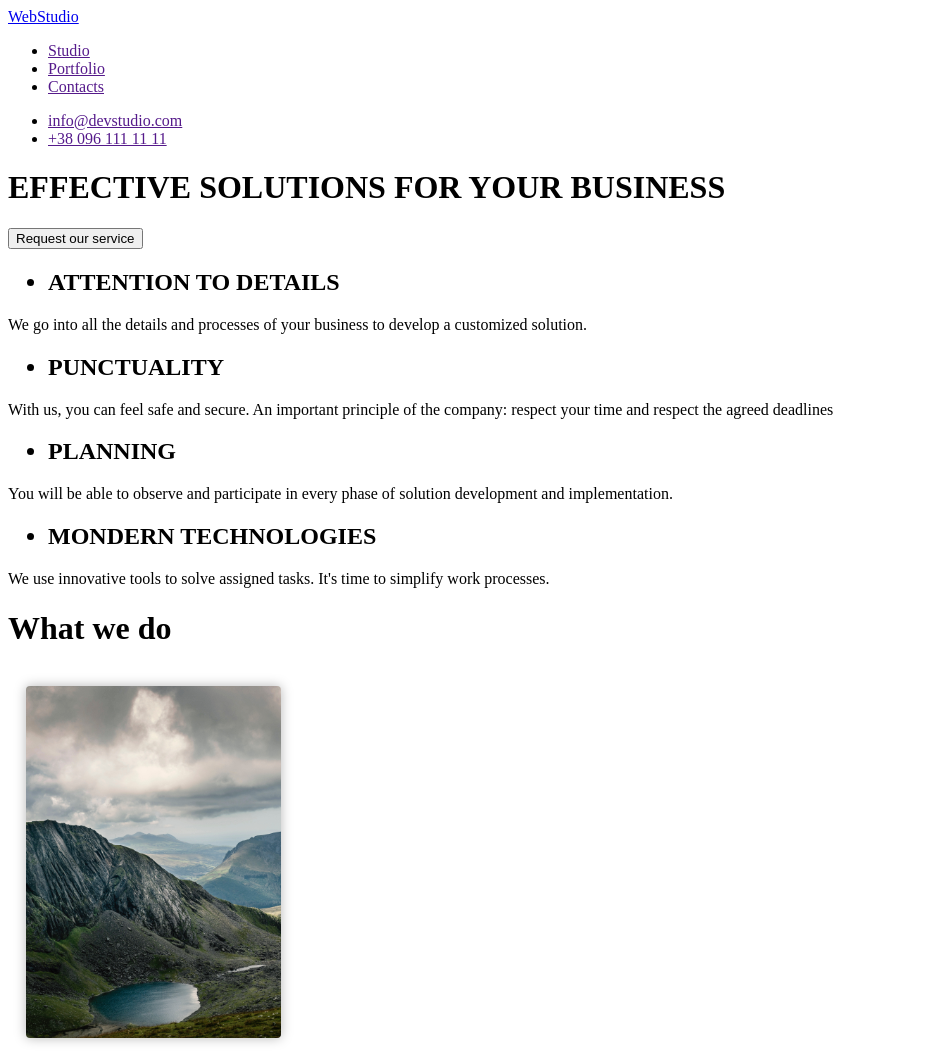
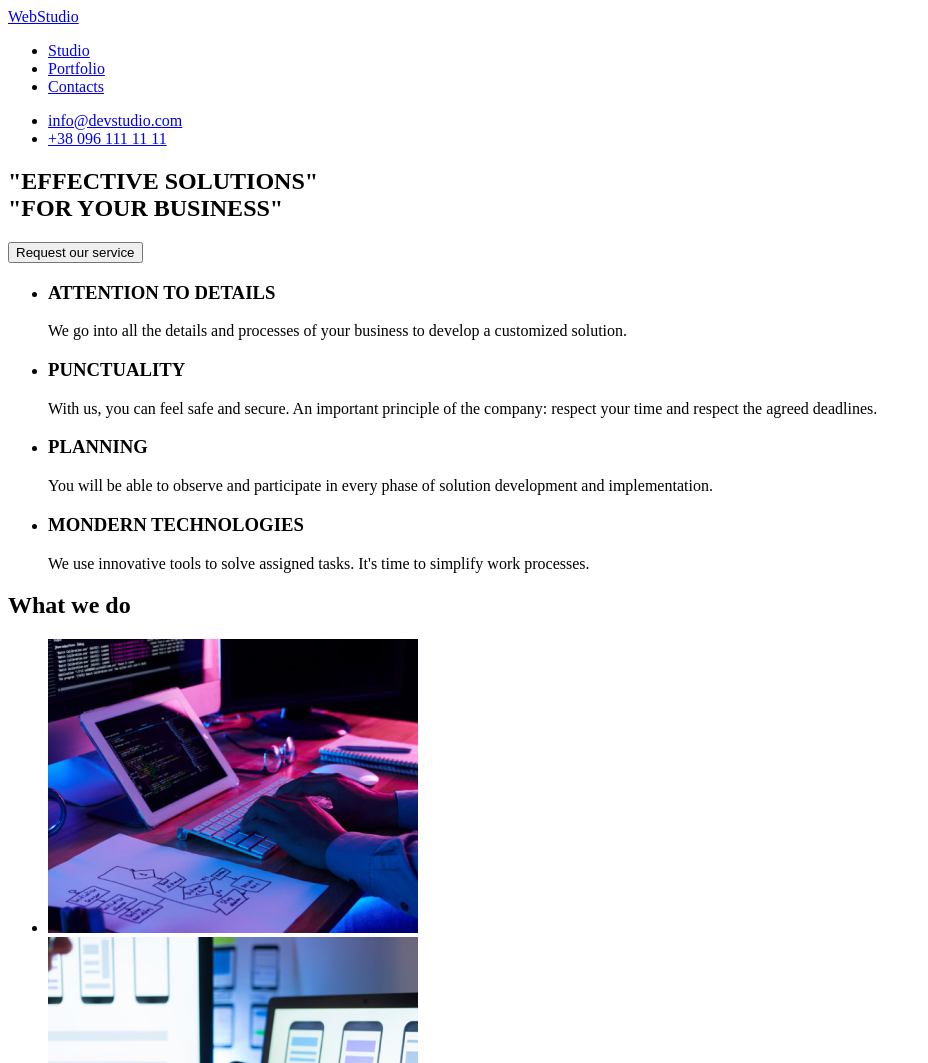
Before and after one commit to beam1501/GOIT-MARKUP-HW-01, a plain HTML site: page index.html in a window 1280 px wide. Shown: the top 1063 px of the page, without its empty margins (0-928 px from the left). Drawn offline with Linux system fonts and the light colour scheme.

Commit message:
change goit

```diff
--- a/index.html
+++ b/index.html
@@ -8,119 +8,110 @@
   </head>
   <body>
     <header>
-      <a href="/">WebStudio</a>
+      <a href="#">WebStudio</a>
       <nav>
         <ul>
-          <li><a href="">Studio</a></li>
-          <li><a href="">Portfolio</a></li>
-          <li><a href="">Contacts</a></li>
+          <li><a href="#">Studio</a></li>
+          <li><a href="#">Portfolio</a></li>
+          <li><a href="#">Contacts</a></li>
         </ul>
       </nav>
+      <ul>
+        <li><a href="mailto:info@devstudio.com">info@devstudio.com</a></li>
+        <li><a href="tel:+38 096 111 11 11">+38 096 111 11 11</a></li>
+      </ul>
     </header>
-    <div>
+    <main>
+      <section>
+        <h1>
+          "EFFECTIVE SOLUTIONS" <br />
+          "FOR YOUR BUSINESS"
+        </h1>
+        <button type="button">Request our service</button>
+      </section>
+      <section>
         <ul>
-        <li><a href="">info@devstudio.com</a></li>
-        <li><a href="">+38 096 111 11 11</a></li>
+          <li>
+            <h3>ATTENTION TO DETAILS</h3>
+            <p>
+              We go into all the details and processes of your business to
+              develop a customized solution.
+            </p>
+          </li>
+          <li>
+            <h3>PUNCTUALITY</h3>
+            <p>
+              With us, you can feel safe and secure. An important principle of
+              the company: respect your time and respect the agreed deadlines.
+            </p>
+          </li>
+          <li>
+            <h3>PLANNING</h3>
+            <p>
+              You will be able to observe and participate in every phase of
+              solution development and implementation.
+            </p>
+          </li>
+          <li>
+            <h3>MONDERN TECHNOLOGIES</h3>
+            <p>
+              We use innovative tools to solve assigned tasks. It's time to
+              simplify work processes.
+            </p>
+          </li>
         </ul>
-    </div>
-    <div>
-      <h1><b>EFFECTIVE SOLUTIONS FOR YOUR BUSINESS</b></h1>
-      <button>Request our service</button>
-    </div>
-    <div>
+      </section>
+      <section>
+        <h2>What we do</h2>
         <ul>
-        <h2>
-          <li><b>ATTENTION TO DETAILS</b></li>
-        </h2>
+          <li>
+            <img src="img/img1.png" alt="left" width="370" />
+          </li>
+          <li><img src="img/img2.jpg" alt="mid" width="370" /></li>
+          <li>
+            <img src="img/img 3.jpg" alt="rivermountain" width="370" />
+          </li>
         </ul>
-    </div>
-    <div>
-      <p>
-        We go into all the details and processes of your business to develop a
-        customized solution.
-      </p>
-    </div>
-    <div>
+      </section>
+      <section>
+        <h2>Our Team</h2>
         <ul>
-        <h2>
-          <li><b>PUNCTUALITY</b></li>
-        </h2>
-      </ul>
-    </div>
-    <div>
-      <p>
-        With us, you can feel safe and secure. An important principle of the
-        company: respect your time and respect the agreed deadlines
-      </p>
-    </div>
-    <div>
-      <ul>
-        <h2>
-          <li><b>PLANNING</b></li>
-        </h2>
-      </ul>
-    </div>
-    <div>
-      <p>
-        You will be able to observe and participate in every phase of solution
-        development and implementation.
-      </p>
-    </div>
-    <div>
-      <ul>
-        <h2>
-          <li><b>MONDERN TECHNOLOGIES</b></li>
-        </h2>
-      </ul>
-    </div>
-    <div>
-      <p>
-        We use innovative tools to solve assigned tasks. It's time to simplify
-        work processes.
-      </p>
-    </div>
-    <div>
-      <h1>What we do</h1>
-      <img src="img/img-left.png" alt="left" />
-    </div>
-    <div>
-      <img src="img/img-mid.png" alt="mid" />
-    </div>
-    <div>
-      <img src="img/img-left.png" alt="rivermountain" />
-    </div>
-    <div>
-      <h2>Our Team</h2>
-      <img src="img/JohnDoe.jpg" alt="johndoe" />
+          <li>
+            <img src="img/christopher.jpg" alt="christopher" width="270" />
             <h3>Christopher Walker</h3>
             <p>Product Designer</p>
-    </div>
-    <div>
-      <img src="img/JohnDoe.jpg" alt="johndoe" />
+          </li>
+          <li>
+            <img src="img/kylie.jpg" alt="christopher" width="270" />
             <h3>Kylie Evans</h3>
             <p>Frontend Developer</p>
-    </div>
-    <div>
-      <img src="img/JohnDoe.jpg" alt="johndoe" />
-      <h3>Rayan Harris</h3>
+          </li>
+          <li>
+            <img src="img/ryan.jpg" alt="ryan" width="270" />
+            <h3>Ryan Harris</h3>
             <p>Marketing</p>
-    </div>
-    <div>
-      <img src="img/JohnDoe.jpg" alt="johndoe" />
+          </li>
+          <li>
+            <img src="img/tyler.jpg" alt="tyler" width="270" />
             <h3>Tyler Moore</h3>
             <p>UI Designer</p>
-    </div>
+          </li>
+        </ul>
+      </section>
+    </main>
+
     <footer>
-      <a href="/">WebStudio</a>
-    </footer>
-    <div>
+      <a href="#">WebStudio</a>
       <ul>
         <address>
-          <li><a href="">695 Park Ave. New York, NY 10065 United States</a></li>
+          <li>
+            <a href="#">695 Park Ave. New York, <br />NY 10065 United States</a>
+          </li>
+
+          <li><a href="mailto:info@example.com">info@example.com</a></li>
+          <li><a href="tel:+1 212-772-4150">+1 212-772-4150</a></li>
         </address>
-        <li><a href="">info@example.com</a></li>
-        <li><a href="">+1 212-772-4150</a></li>
       </ul>
-    </div>
+    </footer>
   </body>
 </html>
```
Also changed, not shown: img/JohnDoe.jpg (deleted), img/christopher.jpg (added), img/housemountain.jpg (deleted), img/img 3.jpg (added), img/img-left.png (deleted), img/img-mid.png (deleted), img/img1.png (added), img/img2.jpg (added), img/kylie.jpg (added), img/ryan.jpg (added), img/tyler.jpg (added), 1 other file. Lines whose indentation alone changed are shown as unchanged.
